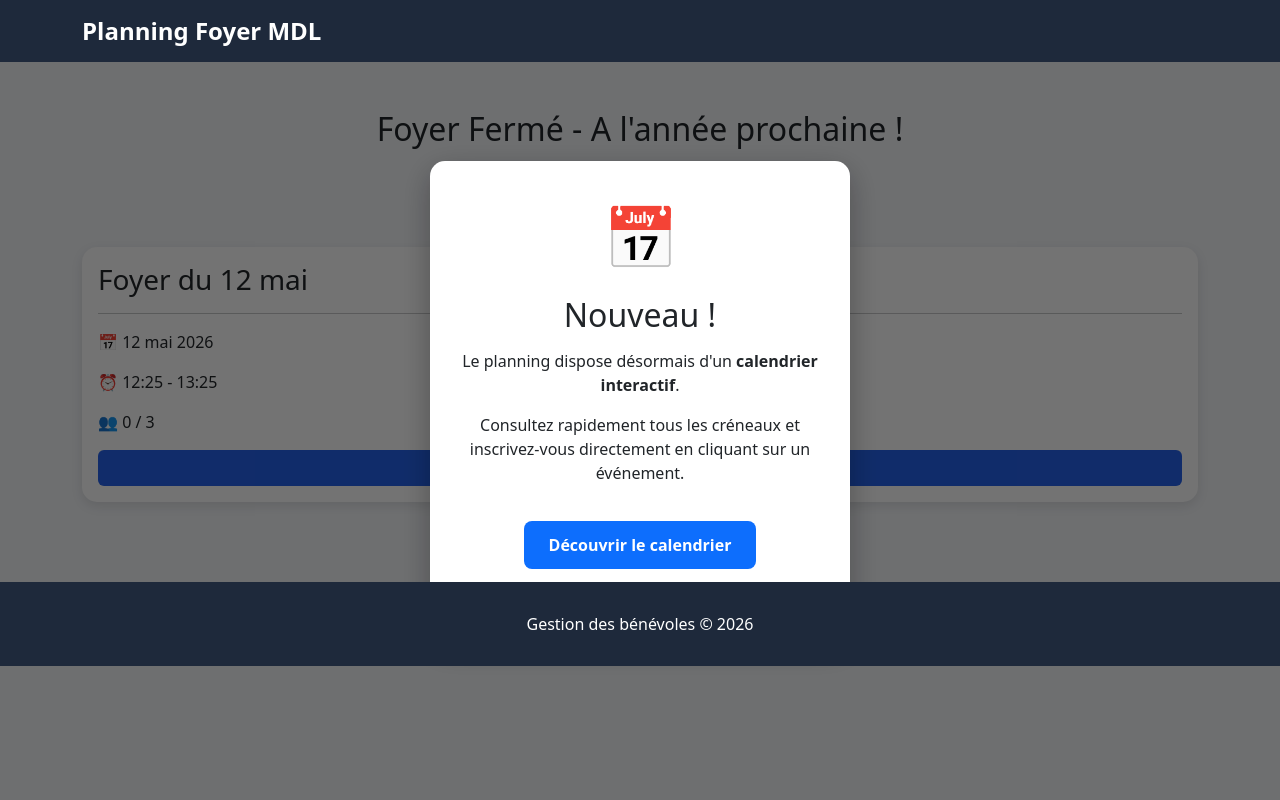
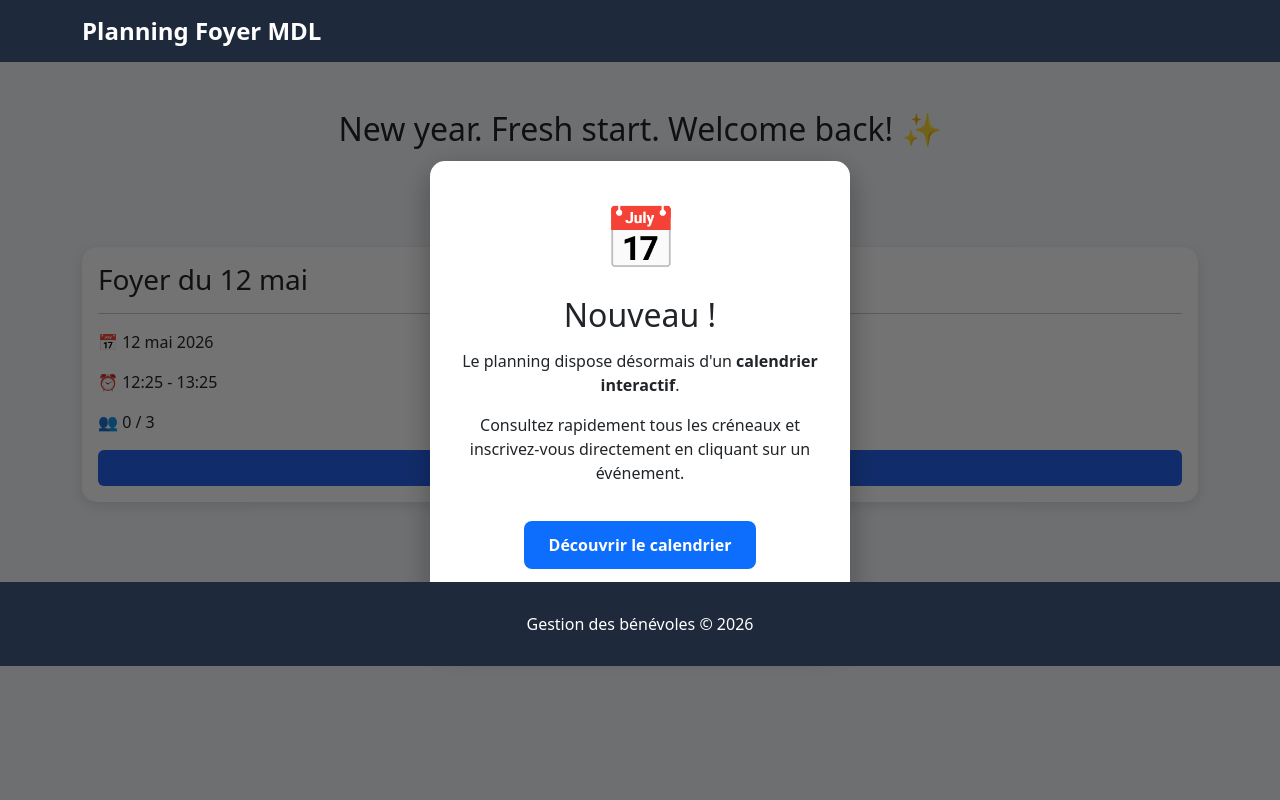
Before and after one commit to steveyetijeux/planning-benevoles, a Django app: page / in a window 1280 px wide. Run offline with Django 5.2, Linux system fonts and the light colour scheme; data comes from the database, SQL or seed files in the repository; data that the repository does not hold is empty.

Commit message:
Texte page acdeuil

```diff
--- a/planning/templates/planning/accueil.html
+++ b/planning/templates/planning/accueil.html
@@ -85,7 +85,7 @@
 
 
 <h2 class="text-center mb-4">
-    Foyer Fermé - A l'année prochaine !
+    New year. Fresh start. Welcome back! ✨
 </h2>
 
 <div class="text-center mb-4">
```
